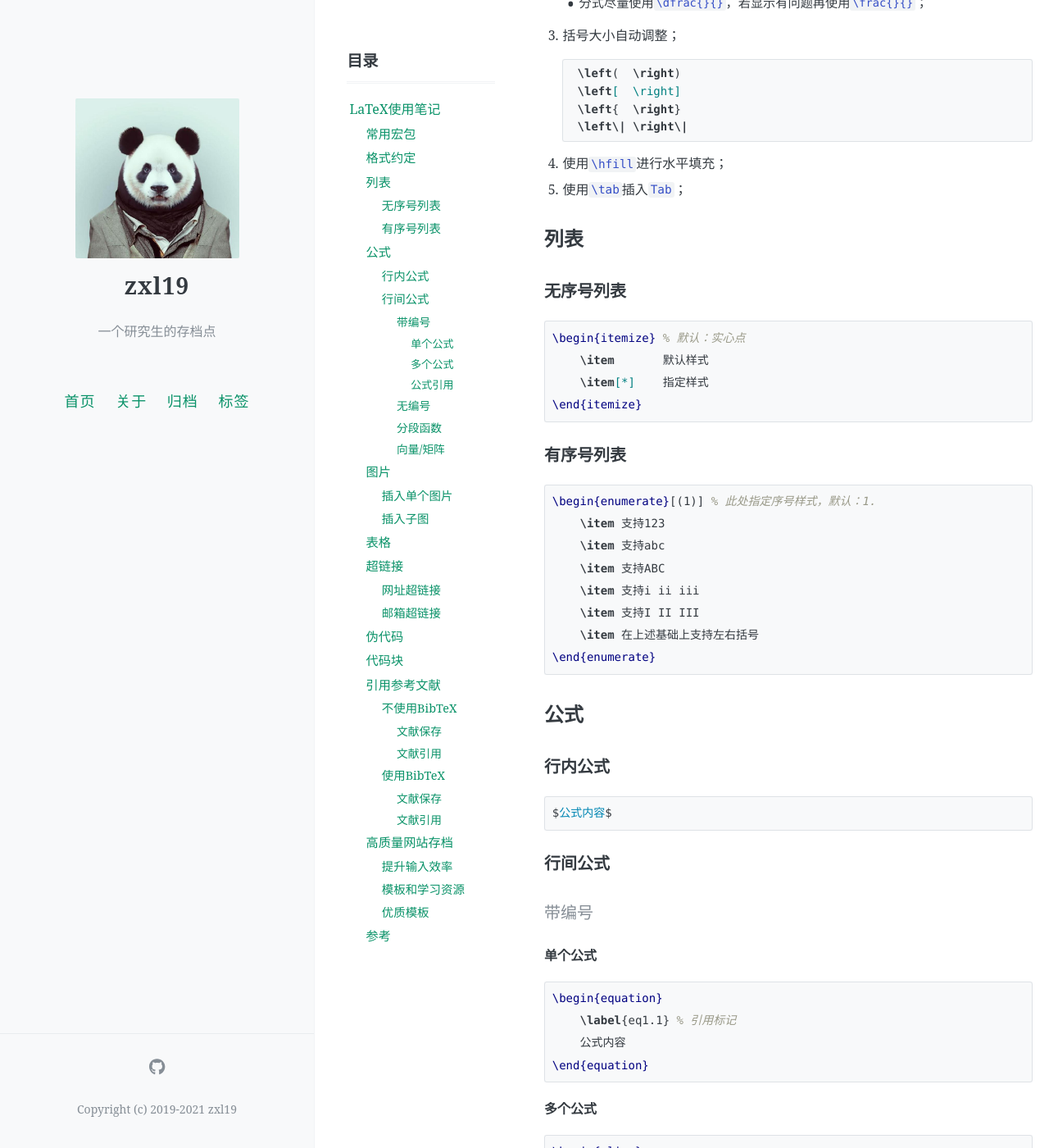
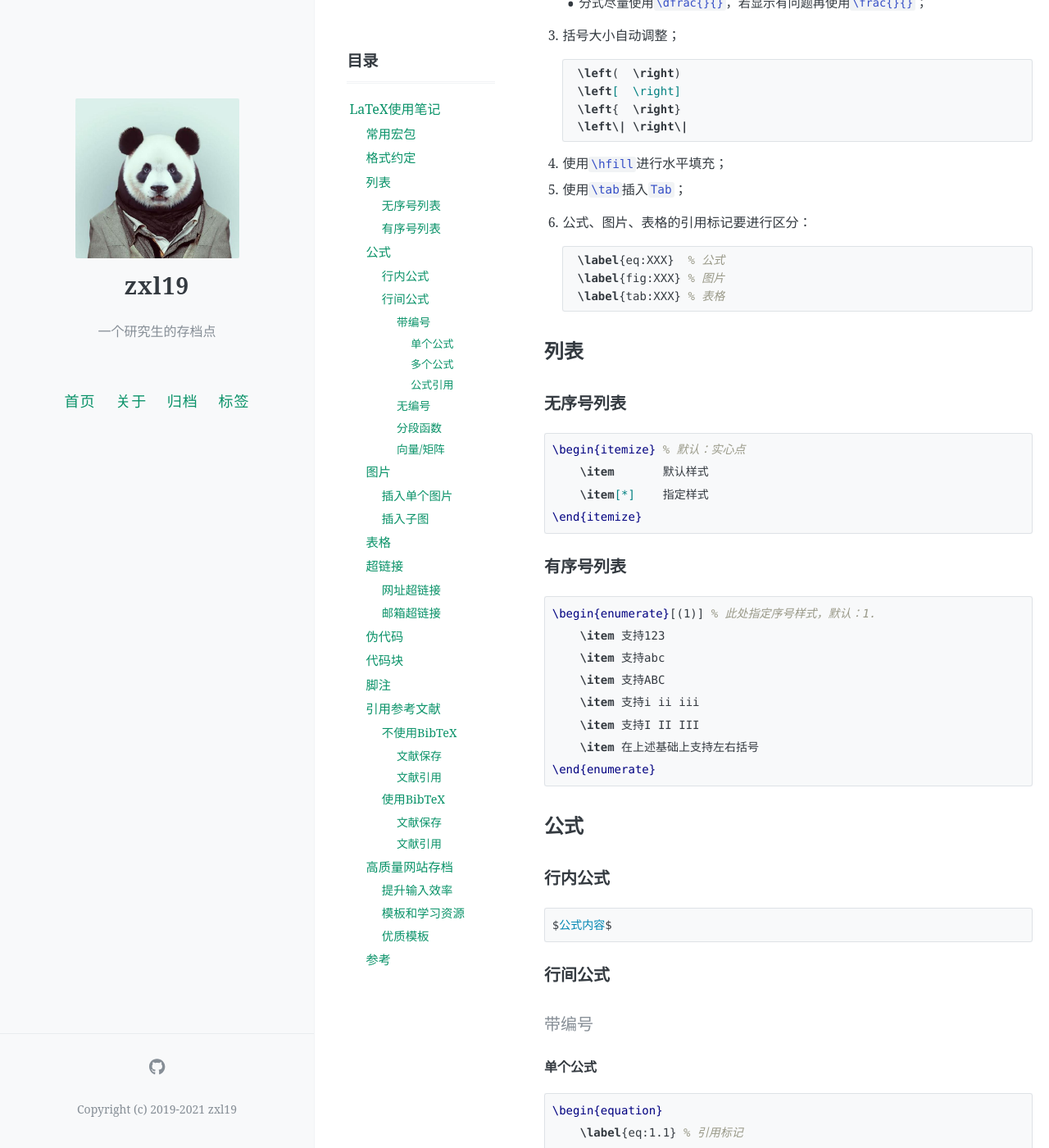
Before and after one commit to zxl19/zxl19.github.io, a Jekyll site: the page built from _posts/2021-03-29-latex-note.md, in a window 1280 px wide and 1400 px high, scrolled down 1449 px. Shown: the whole window at 82% size. Built offline with Jekyll 4.4.1, drawn with Linux system fonts in a browser that asks for light colours; formulas are drawn with MathJax 3; comment, search, counter and statistics services are not loaded; some of the changed text lies outside the part shown.

Commit message:
Update 2021-03-29-latex-note.md

````diff
--- a/_posts/2021-03-29-latex-note.md
+++ b/_posts/2021-03-29-latex-note.md
@@ -72,6 +72,13 @@ pinned: false
 
 4. 使用`\hfill`进行水平填充；
 5. 使用`\tab`插入`Tab`；
+6. 公式、图片、表格的引用标记要进行区分：
+
+    ```latex
+    \label{eq:XXX}  % 公式
+    \label{fig:XXX} % 图片
+    \label{tab:XXX} % 表格
+    ```
 
 ## 列表
 
@@ -113,7 +120,7 @@ $公式内容$
 
 ```latex
 \begin{equation}
-    \label{eq1.1} % 引用标记
+    \label{eq:1.1} % 引用标记
     公式内容
 \end{equation}
 ```
@@ -122,9 +129,9 @@ $公式内容$
 
 ```latex
 \begin{align}
-    \label{eq1.2}
+    \label{eq:1.2}
     & 公式内容 \\
-    \label{eq1.3}
+    \label{eq:1.3}
     & 公式内容
 \end{align}
 ```
@@ -132,8 +139,8 @@ $公式内容$
 ##### 公式引用
 
 ```latex
-\eqref{eq1.1}   % 有括号
-\ref{eq1.2}     % 无括号
+\eqref{eq:1.1}   % 有括号
+\ref{eq:1.2}     % 无括号
 ```
 
 #### 无编号
@@ -182,7 +189,7 @@ $公式内容$
     \centering % 居中
     \includegraphics[width=10cm]{image.png}
     \caption{Image Title} % 图片标题
-    \label{fig.1}
+    \label{fig:1}
 \end{figure}
 ```
 
@@ -205,29 +212,29 @@ $公式内容$
     \subfigure[Subfigure Title 1] % 子图标题
     {
         \includegraphics[width=0.3\textwidth]{image1.png}
-        \label{fig.2a}
+        \label{fig:2a}
     }
     \quad
     \subfigure[Subfigure Title 2]
     {
         \includegraphics[width=0.3\textwidth]{image2.png}
-        \label{fig.2b}
+        \label{fig:2b}
     }
     % 这里换行
 
     \subfigure[Subfigure Title 3]
     {
         \includegraphics[width=0.3\textwidth]{image3.png}
-        \label{fig.2c}
+        \label{fig:2c}
     }
     \quad
     \subfigure[Subfigure Title 4]
     {
         \includegraphics[width=0.3\textwidth]{image4.png}
-        \label{fig.2d}
+        \label{fig:2d}
     }
     \caption{Title} % 总标题
-    \label{fig.2}
+    \label{fig:2}
 \end{figure}
 ```
 
@@ -237,7 +244,7 @@ $公式内容$
 \begin{table}[htbp] % 指定表格位置
     \centering
     \caption{Table Title} % 表格标题
-    \label{table.1}
+    \label{tab:1}
     \begin{tabular}{ccc} % 指定每列的对齐方式，个数对应列数
         \hline
         方法 & APE [m] & RPE [%]\\
@@ -290,6 +297,13 @@ TODO
 ```
 
 TODO：显示样式设置
+
+## 脚注
+
+```latex
+\footnote{脚注内容}         % 编号自动递增
+\footnote[编号]{脚注内容}   % 人为指定编号（纯数字）
+```
 
 ## 引用参考文献
 
@@ -445,4 +459,5 @@ TODO：显示样式设置
 5. [图片2-CSDN博客](https://blog.csdn.net/LeonSUST/article/details/89332744)
 6. [\multirow-CSDN博客](https://blog.csdn.net/robert_chen1988/article/details/80861246)
 7. [超链接-CSDN博客](https://blog.csdn.net/OOFFrankDura/article/details/90600855)
-8. [引用参考文献-MOON博客](https://www.moonpapers.com/blog/5f8502bc30a4195e92ccc6db)
+8. [插入脚注-LaTeX 工作室](https://www.latexstudio.net/archives/51620.html)
+9. [引用参考文献-MOON博客](https://www.moonpapers.com/blog/5f8502bc30a4195e92ccc6db)
````
